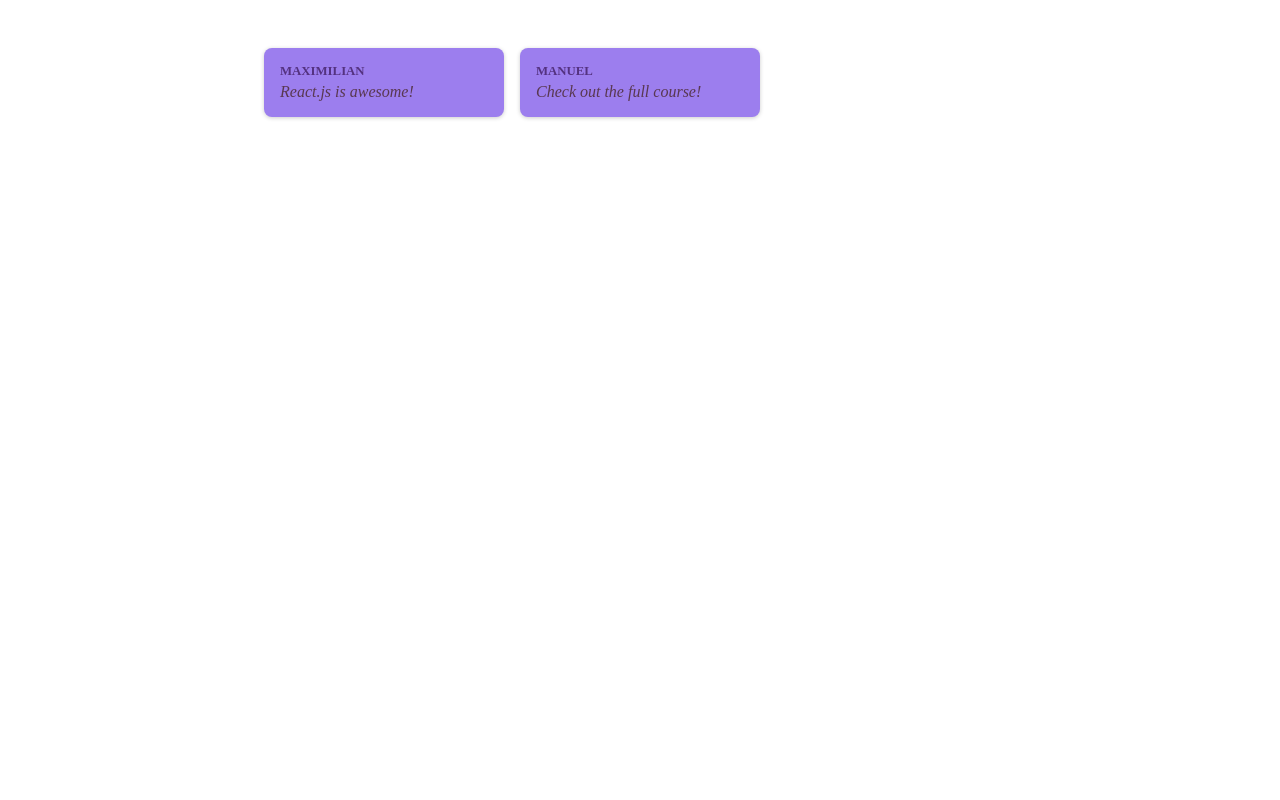
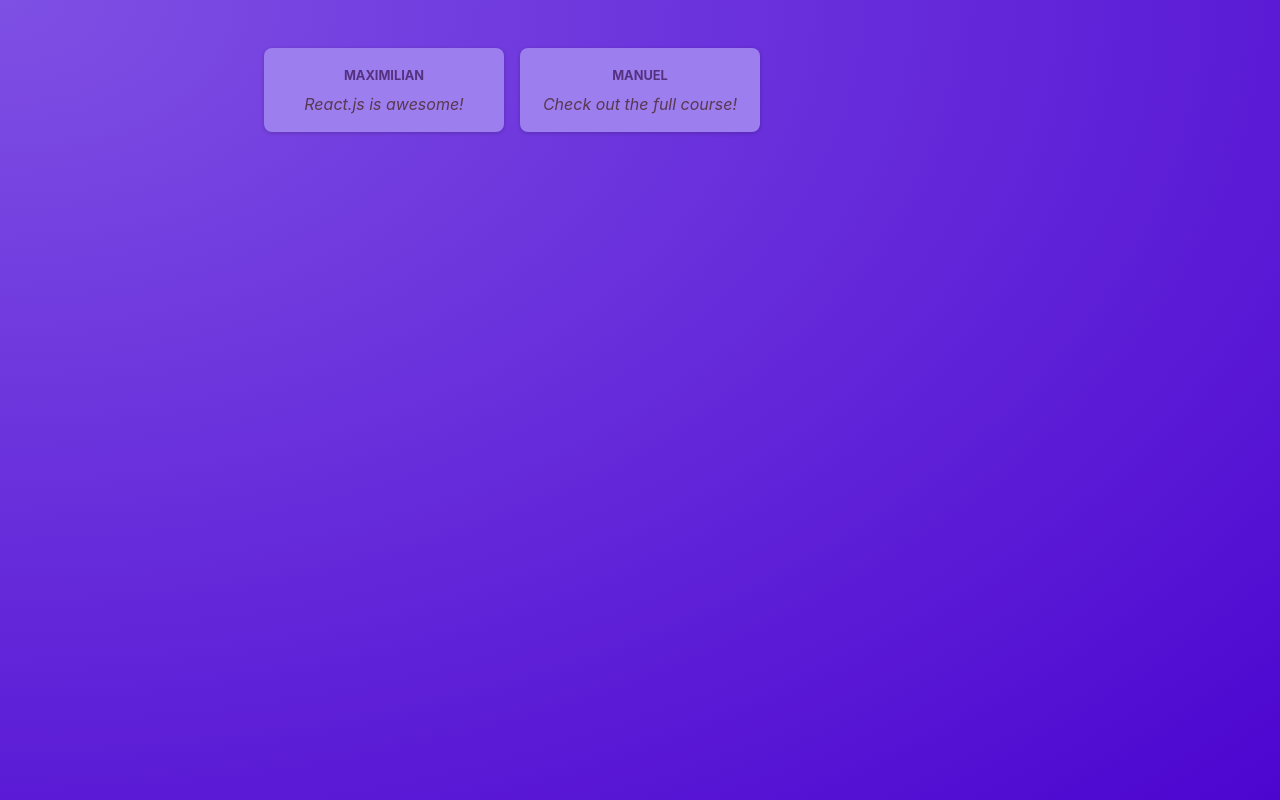
Before and after one commit to YunWonYong/nextjs, a React (Vite) app in the folder create-crash-course/: page / in a window 1280 px wide. Built offline with nearby package versions, Linux system fonts and the light colour scheme.

Commit message:
react index.css update

```diff
--- a/create-crash-course/src/index.css
+++ b/create-crash-course/src/index.css
@@ -1,68 +1,23 @@
-/* :root {
-  font-family: Inter, system-ui, Avenir, Helvetica, Arial, sans-serif;
-  line-height: 1.5;
+* {
+  box-sizing: border-box;
+}
+
+:root {
+  min-height: 100vh;
+  font-family: Inter, Avenir, Helvetica, Arial, sans-serif;
+  font-size: 16px;
+  line-height: 24px;
   font-weight: 400;
-
-  color-scheme: light dark;
-  color: rgba(255, 255, 255, 0.87);
-  background-color: #242424;
-
+  background-image: radial-gradient(ellipse at top left, #7f50e4, #4c05d0);
   font-synthesis: none;
   text-rendering: optimizeLegibility;
   -webkit-font-smoothing: antialiased;
   -moz-osx-font-smoothing: grayscale;
-}
-
-a {
-  font-weight: 500;
-  color: #646cff;
-  text-decoration: inherit;
-}
-a:hover {
-  color: #535bf2;
+  -webkit-text-size-adjust: 100%;
 }
 
 body {
   margin: 0;
-  display: flex;
-  place-items: center;
-  min-width: 320px;
-  min-height: 100vh;
+  text-align: center;
+  color: #e6ddf9;
 }
-
-h1 {
-  font-size: 3.2em;
-  line-height: 1.1;
-}
-
-button {
-  border-radius: 8px;
-  border: 1px solid transparent;
-  padding: 0.6em 1.2em;
-  font-size: 1em;
-  font-weight: 500;
-  font-family: inherit;
-  background-color: #1a1a1a;
-  cursor: pointer;
-  transition: border-color 0.25s;
-}
-button:hover {
-  border-color: #646cff;
-}
-button:focus,
-button:focus-visible {
-  outline: 4px auto -webkit-focus-ring-color;
-}
-
-@media (prefers-color-scheme: light) {
-  :root {
-    color: #213547;
-    background-color: #ffffff;
-  }
-  a:hover {
-    color: #747bff;
-  }
-  button {
-    background-color: #f9f9f9;
-  }
-} */
```
